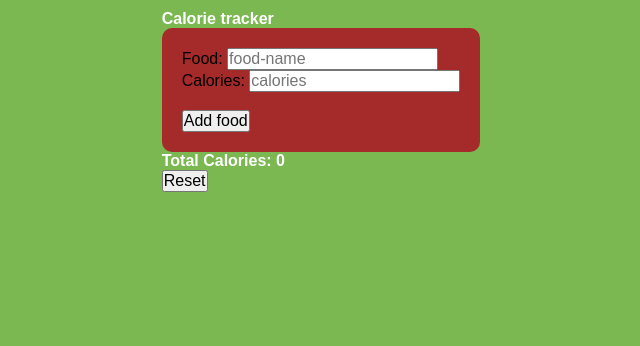
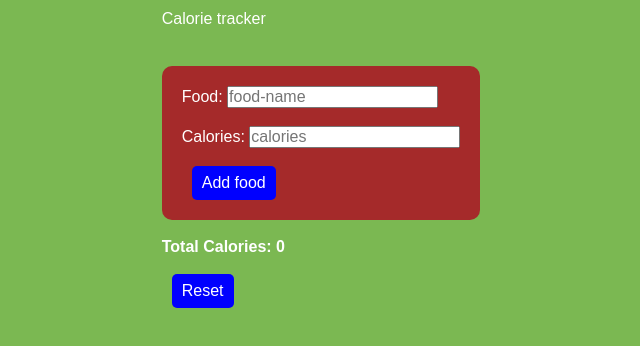
Before and after one commit to derick871/Food_liist, a plain HTML site: page index.html in a window 1280 px wide. Shown: the whole page, without its empty margins (319-959 px from the left). Drawn offline with Linux system fonts and the light colour scheme.

Commit message:
modify html and css file

```diff
--- a/index.html
+++ b/index.html
@@ -10,7 +10,7 @@
 <body>
     <div>
         <div id="container">
-        <h1>Calorie tracker</h1>
+        <h1>Calorie tracker</h1><br>
         <!--------form----->
 
         <div id="food-form">
@@ -20,7 +20,7 @@
              type="text"
              id ="food-name"
               placeholder="food-name"
-              required> <br>
+              required> <br><br>
             <label for="calories">Calories:</label>
             <input
             type="number"
@@ -35,8 +35,9 @@
         <div>
                <ul id="food-list">
             </ul>
-        </div>
-        <h3>Total Calories: <span id="total">0</span></h3>
+        </div><br>
+        <h3>Total Calories: <span id="total">0</span></h3><br>
+
         <button id="reset">Reset</button>
        </div>
         </div>
--- a/styles.css
+++ b/styles.css
@@ -13,12 +13,23 @@ body{
     align-items: flex-start;
     padding: 10px;
 }
-li{
-    list-style: none;
-    margin-top: 15px;
+h1{
+    margin-bottom: 20px;
+    font-weight: 400;
+    font:bold;
+
 }
-li button{
-    background: green;
+#btn{
+    background:blue;
+    color: white;
+    border: none;
+    padding: 8px 10px;
+    border-radius: 5px;
+    cursor: pointer;
+    margin-left: 10px;
+}
+#reset{
+    background:blue;
     color: white;
     border: none;
     padding: 8px 10px;
@@ -30,5 +41,5 @@ li button{
     background:brown;
     padding: 20px;
     border-radius: 10px;
-    color: #000;
+    color: #fff;
 }
```
